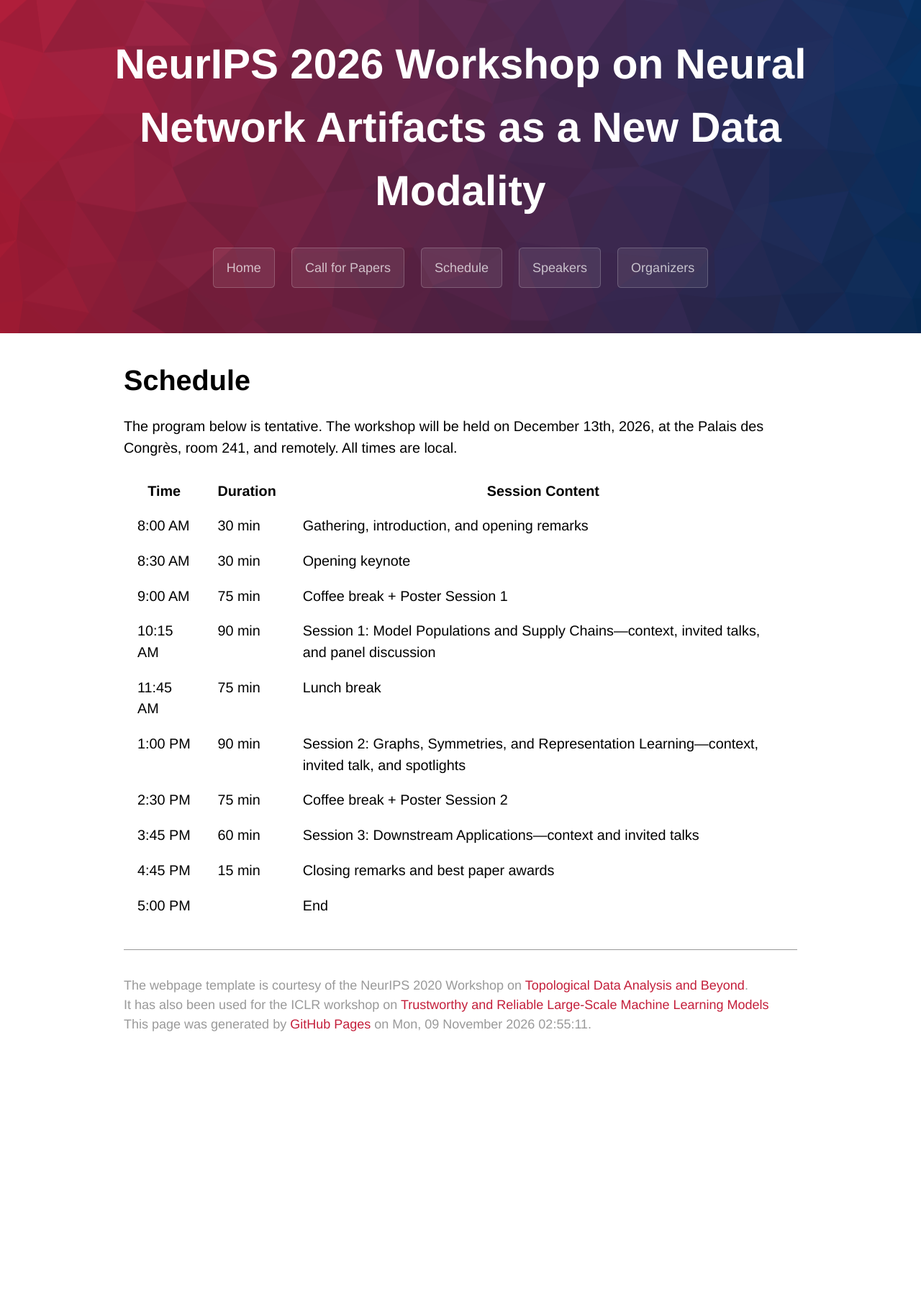
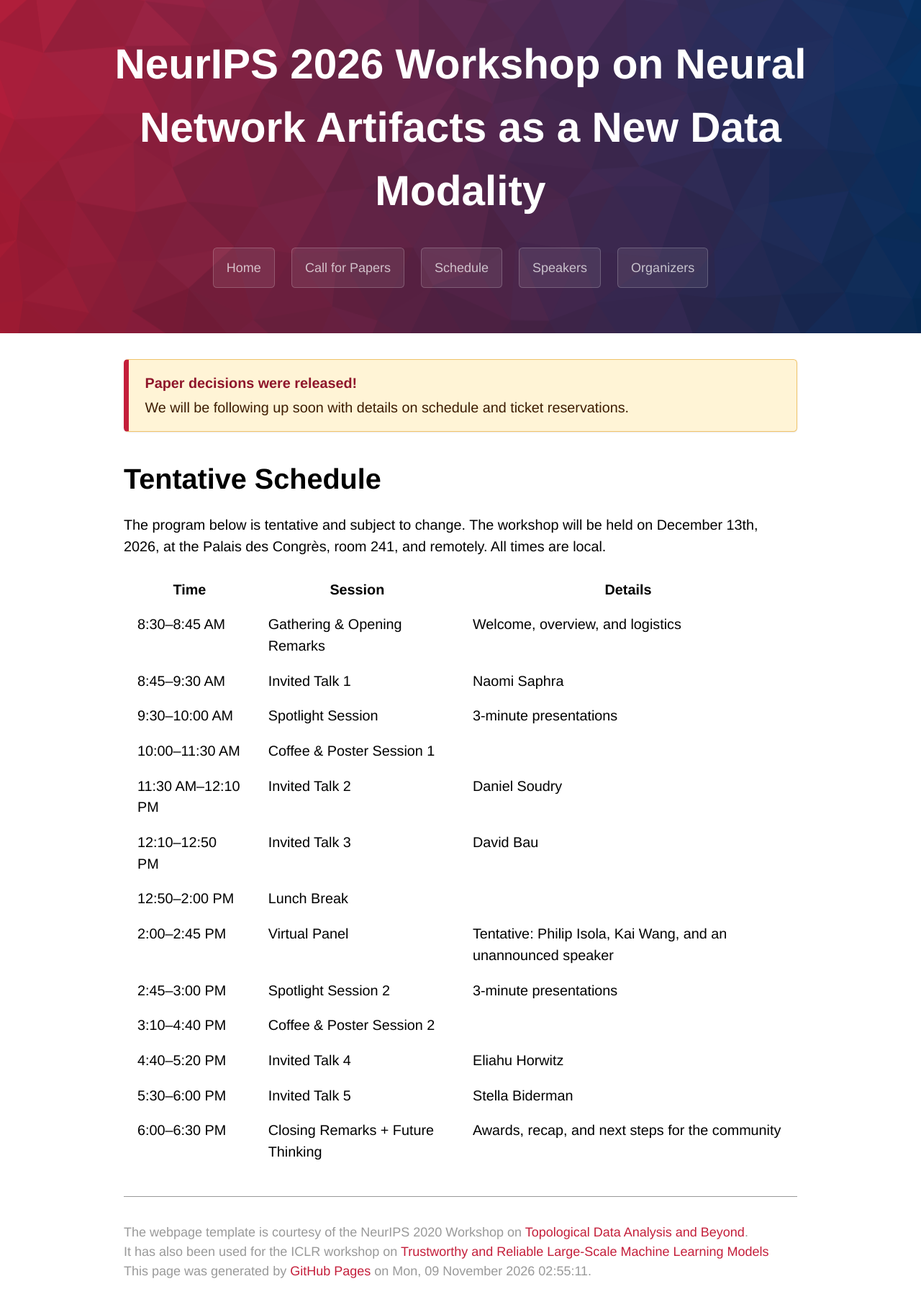
Before and after one commit to MadryLab/artifacts-as-data, a Jekyll site: the page built from docs/schedule.md, in a window 1280 px wide. Shown: the whole page at 72% size. Built offline with Jekyll 4.4.1, drawn with Linux system fonts in a browser that asks for light colours; some web fonts are replaced; our own code applies the rules of GitHub Pages for plain Markdown files; before the commit the page ends 1473 px from its top, so only the background shows below that.

Commit message:
updating schedule

```diff
--- a/docs/_layouts/default.html
+++ b/docs/_layouts/default.html
@@ -36,6 +36,11 @@
     </header>
 
     <main id="content" class="main-content" role="main">
+      <aside class="site-announcement" aria-label="Workshop update">
+        <strong>Paper decisions were released!</strong>
+        We will be following up soon with details on schedule and ticket reservations.
+      </aside>
+
       {{ content }}
 
       <footer class="site-footer">
--- a/docs/assets/css/style.scss
+++ b/docs/assets/css/style.scss
@@ -60,6 +60,23 @@ $code-text-color: black;
   }
 }
 
+.site-announcement {
+  margin: 0 0 2rem;
+  padding: 1rem 1.25rem;
+  color: #3d1c00;
+  background-color: #fff4d6;
+  border: 1px solid #f0c36a;
+  border-left: 0.4rem solid #c41e3a;
+  border-radius: 0.3rem;
+  box-shadow: 0 1px 2px rgba(0, 0, 0, 0.08);
+}
+
+.site-announcement strong {
+  display: block;
+  margin-bottom: 0.2rem;
+  color: #8f162b;
+}
+
 td {
   vertical-align: top;
 }
--- a/docs/schedule.md
+++ b/docs/schedule.md
@@ -2,19 +2,22 @@
 layout: default
 ---
 
-# Schedule
+# Tentative Schedule
 
-The program below is tentative. The workshop will be held on December 13th, 2026, at the Palais des Congrès, room 241, and remotely. All times are local.
+The program below is tentative and subject to change. The workshop will be held on December 13th, 2026, at the Palais des Congrès, room 241, and remotely. All times are local.
 
-| Time      | Duration | Session Content                                   |
-| --------- | -------- | ------------------------------------------------- |
-| 8:00 AM   | 30 min   | Gathering, introduction, and opening remarks      |
-| 8:30 AM   | 30 min   | Opening keynote                                   |
-| 9:00 AM   | 75 min   | Coffee break + Poster Session 1                   |
-| 10:15 AM  | 90 min   | Session 1: Model Populations and Supply Chains—context, invited talks, and panel discussion |
-| 11:45 AM  | 75 min   | Lunch break                                       |
-| 1:00 PM   | 90 min   | Session 2: Graphs, Symmetries, and Representation Learning—context, invited talk, and spotlights |
-| 2:30 PM   | 75 min   | Coffee break + Poster Session 2                   |
-| 3:45 PM   | 60 min   | Session 3: Downstream Applications—context and invited talks |
-| 4:45 PM   | 15 min   | Closing remarks and best paper awards             |
-| 5:00 PM   |          | End                                               |
+| Time | Session | Details |
+| ---- | ------- | ------- |
+| 8:30–8:45 AM | Gathering & Opening Remarks | Welcome, overview, and logistics |
+| 8:45–9:30 AM | Invited Talk 1 | Naomi Saphra |
+| 9:30–10:00 AM | Spotlight Session | 3-minute presentations |
+| 10:00–11:30 AM | Coffee & Poster Session 1 | |
+| 11:30 AM–12:10 PM | Invited Talk 2 | Daniel Soudry |
+| 12:10–12:50 PM | Invited Talk 3 | David Bau |
+| 12:50–2:00 PM | Lunch Break | |
+| 2:00–2:45 PM | Virtual Panel | Tentative: Philip Isola, Kai Wang, and an unannounced speaker |
+| 2:45–3:00 PM | Spotlight Session 2 | 3-minute presentations |
+| 3:10–4:40 PM | Coffee & Poster Session 2 | |
+| 4:40–5:20 PM | Invited Talk 4 | Eliahu Horwitz |
+| 5:30–6:00 PM | Invited Talk 5 | Stella Biderman |
+| 6:00–6:30 PM | Closing Remarks + Future Thinking | Awards, recap, and next steps for the community |
```
Also changed, not shown: docs/organizers.md (+11 -11 lines).
